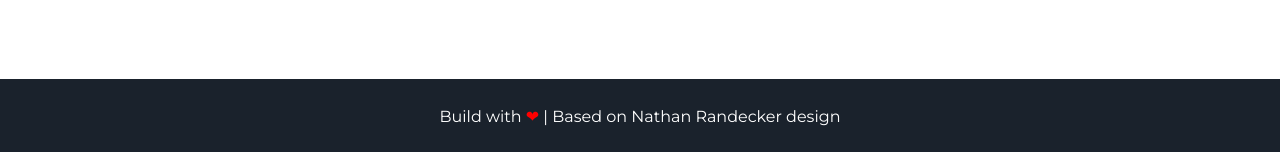
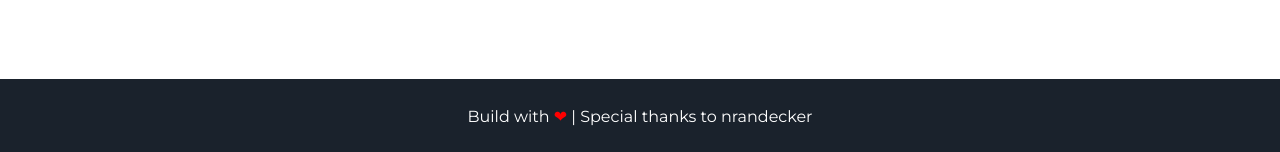
Before and after one commit to JuanCeron023/portfolio, a Jekyll site: the page built from index.html, in a window 1280 px wide and 900 px high, scrolled down 2086 px. Shown: the part 745-897 px from the top of the window. Built offline with Jekyll 4.4.1, drawn with Linux system fonts in a browser that asks for light colours.

Commit message:
Update footer.html

```diff
--- a/_includes/footer.html
+++ b/_includes/footer.html
@@ -1,5 +1,5 @@
 <footer class="footer">
-    <p>Build with <span class="love">❤</span> | Based on Nathan Randecker design</p>
+    <p>Build with <span class="love">❤</span> | Special thanks to nrandecker</p>
 </footer>
 <script src="//cdn.jsdelivr.net/particles.js/2.0.0/particles.min.js"></script>
 <script src="{{ "/assets/js/sweet-scroll.min.js" | prepend: site.baseurl }}"></script>
```
